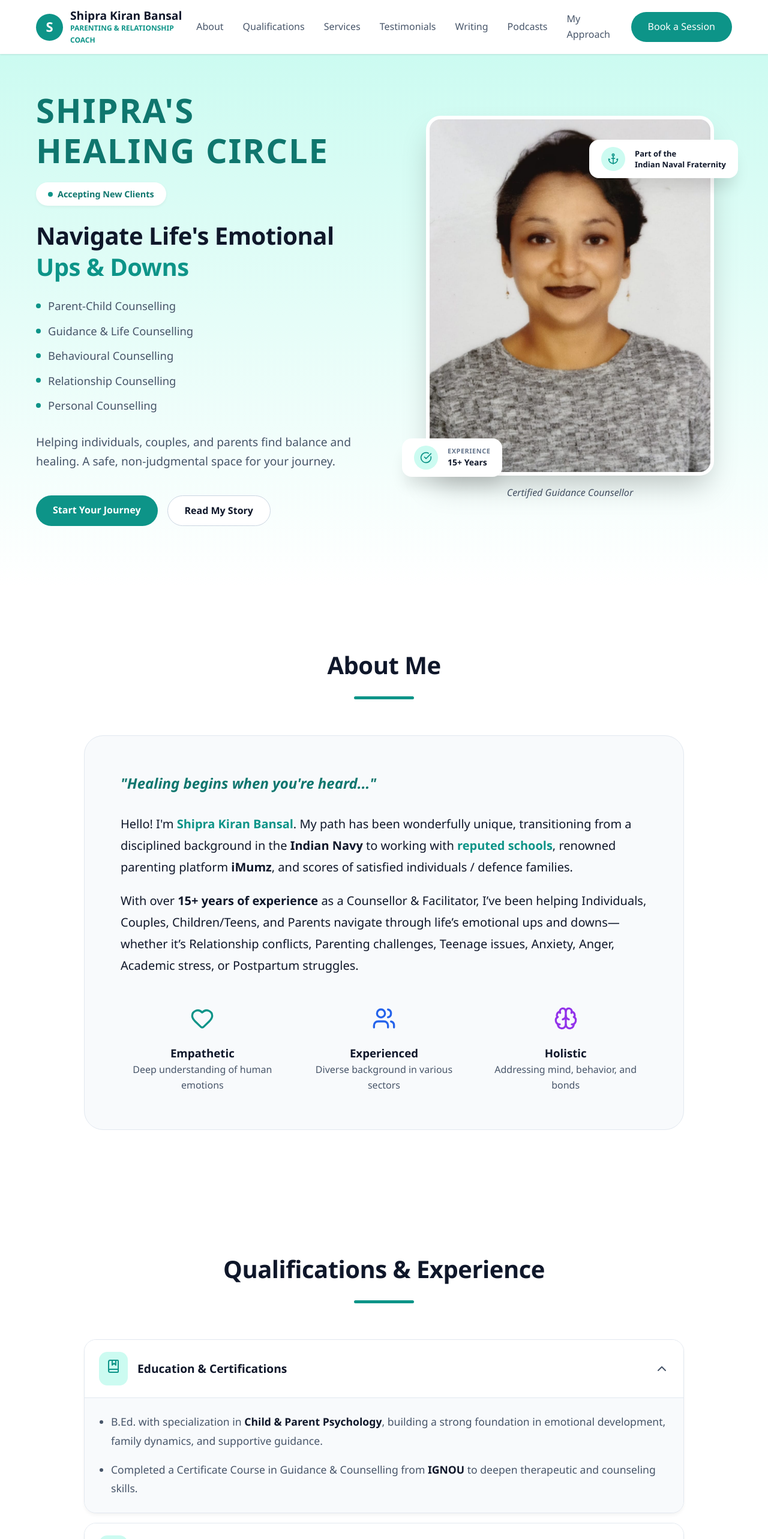
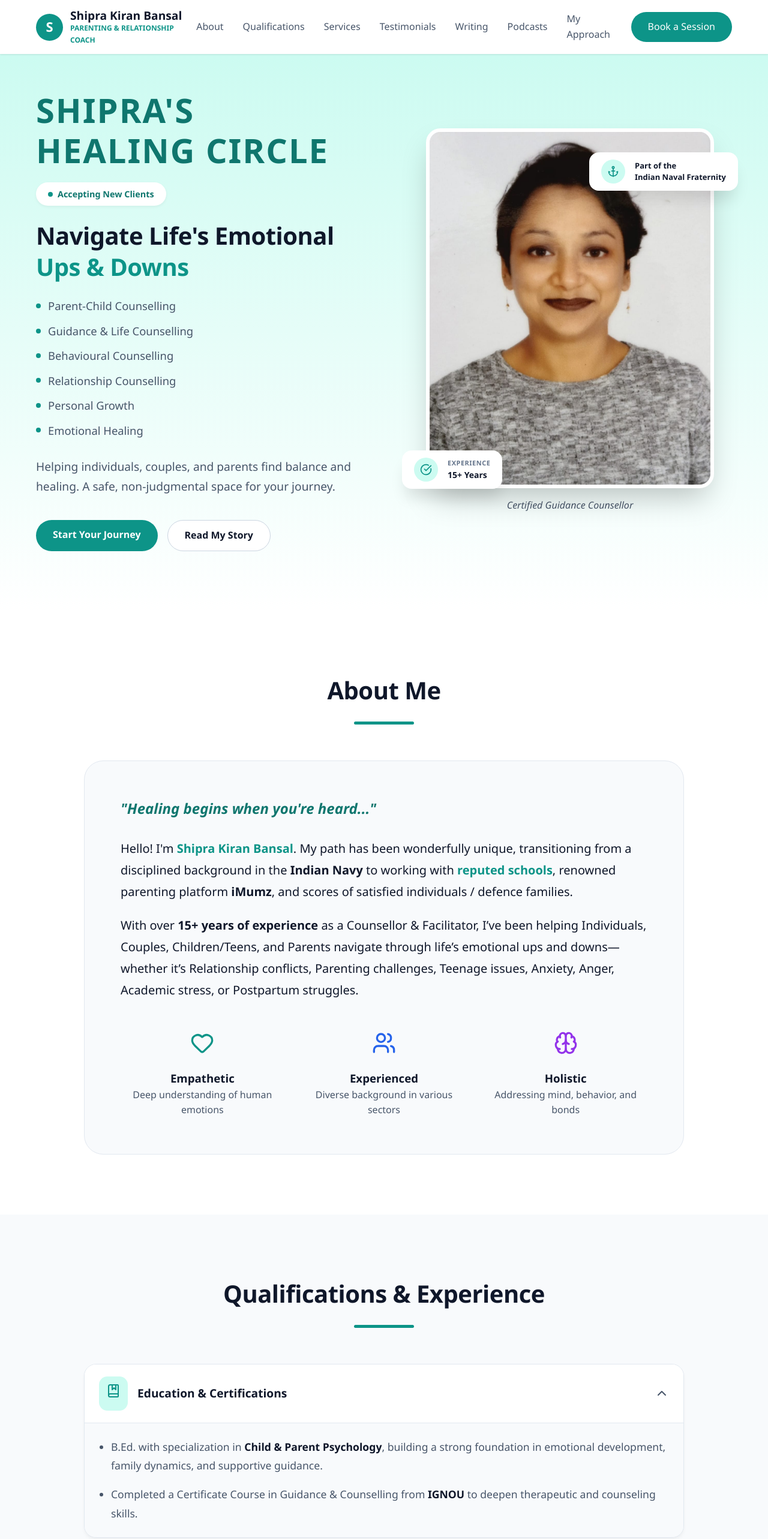
Before and after one commit to ArmouredScorpi0/Portfolio, a React (Vite) app: page / in a window 1280 px wide. Shown: the top 2566 px of the page at 60% size. Built offline with nearby package versions, Linux system fonts and the light colour scheme.

Commit message:
Update App.jsx

```diff
--- a/src/App.jsx
+++ b/src/App.jsx
@@ -437,7 +437,7 @@ const App = () => {
     .card-icon { background: var(--primary-light); padding: 10px; border-radius: 50%; display: flex; align-items: center; justify-content: center; flex-shrink: 0; }
 
     /* About & Profile Qualifications Sections */
-    .section { padding: 100px 0; overflow: hidden; width: 100%; }
+    .section { padding: 100px 0; overflow: hidden; width 100% }
     .bg-white { background: white; }
     .text-center { text-align: center; }
     .section-title { font-size: 2.5rem; font-weight: 800; margin-bottom: 20px; letter-spacing: -0.5px; }
@@ -849,7 +849,11 @@ const App = () => {
                 </div>
                 <div className="hero-title-item">
                     <div className="hero-bullet"></div>
-                    Personal Counselling
+                    Personal Growth
+                </div>
+                <div className="hero-title-item">
+                    <div className="hero-bullet"></div>
+                    Emotional Healing
                 </div>
             </div>
 
@@ -950,7 +954,7 @@ const App = () => {
       </section>
 
       {/* NEW: Qualifications Section */}
-      <section id="qualifications" className="section bg-white">
+      <section id="qualifications" className="section" bg-white>
         <div className="container">
           <div className="text-center">
             <h2 className="section-title">Qualifications & Experience</h2>
@@ -1167,8 +1171,11 @@ const App = () => {
       <section id="approach" className="section approach">
         <div className="container" style={{position: 'relative', zIndex: 2}}>
           <div className="text-center">
-            <h2 className="section-title">My Promise To You</h2>
+            <h2 className="section-title">My Approach</h2>
             <div className="divider" style={{background: 'white', opacity: 0.5}}></div>
+            <p style={{fontSize: '1.25rem', opacity: 0.9, marginBottom: '50px', maxWidth: '900px', margin: '0 auto 50px', lineHeight: 1.8}}>
+               I follow a flexible, client-centered approach that blends proven behavioral strategies, <strong>NLP (Neuro-Linguistic Programming)</strong> tools, and mindfulness practices. Drawing from the principles of <strong>CBT (Cognitive Behavioral Techniques)</strong> and emotional healing, I create a customized support system tailored to your unique needs. My ultimate goal is to encourage deep self-awareness, foster personal growth, and guide you toward lasting, positive change.
+            </p>
           </div>
 
           <div className="grid-3">
```
